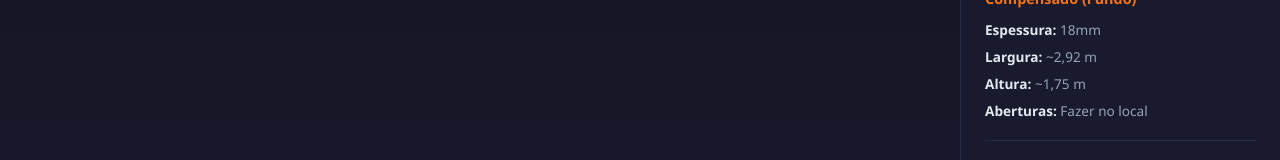
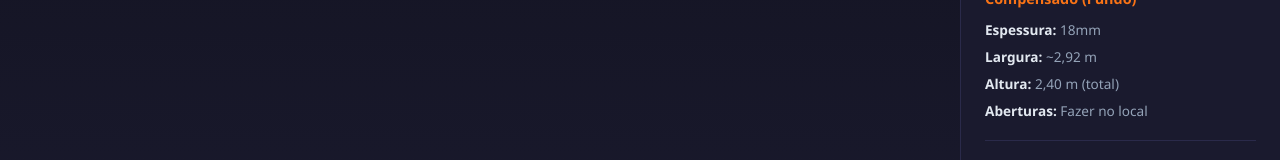
Before and after one commit to Hudsonpi23/estantes-asic-3d, a Next.js app: page /serralheiro in a window 1280 px wide. Shown: the part 582-742 px from the top of the page. Built offline with nearby package versions, Linux system fonts and the light colour scheme; no server answers.

Commit message:
fix: compensado serralheiro altura total 2.40m

```diff
--- a/app/serralheiro/page.tsx
+++ b/app/serralheiro/page.tsx
@@ -65,7 +65,7 @@ export default function SerralheiroPage() {
             <ul className="spec-list">
               <li><strong>Espessura:</strong> 18mm</li>
               <li><strong>Largura:</strong> ~2,92 m</li>
-              <li><strong>Altura:</strong> ~1,75 m</li>
+              <li><strong>Altura:</strong> 2,40 m (total)</li>
               <li><strong>Aberturas:</strong> Fazer no local</li>
             </ul>
           </div>
--- a/components/ProjetoSerralheiro3D.tsx
+++ b/components/ProjetoSerralheiro3D.tsx
@@ -287,11 +287,11 @@ function ShelfStructure({
         )
       })}
 
-      {/* PAREDE DE COMPENSADO - SEM ABERTURAS - VAI ATÉ O CHÃO */}
+      {/* PAREDE DE COMPENSADO - SEM ABERTURAS - ALTURA TOTAL 2.40m (até o chão) */}
       <PlywoodWallSolid
-        position={[0, (feetHeight + numLevels * levelHeight) / 2, rearZ - 0.009]}
+        position={[0, totalHeight / 2, rearZ - 0.009]}
         width={shelfLength - PARAMS.beamSize * 2}
-        height={feetHeight + numLevels * levelHeight}
+        height={totalHeight}
       />
 
       {/* Labels de orientação */}
```
